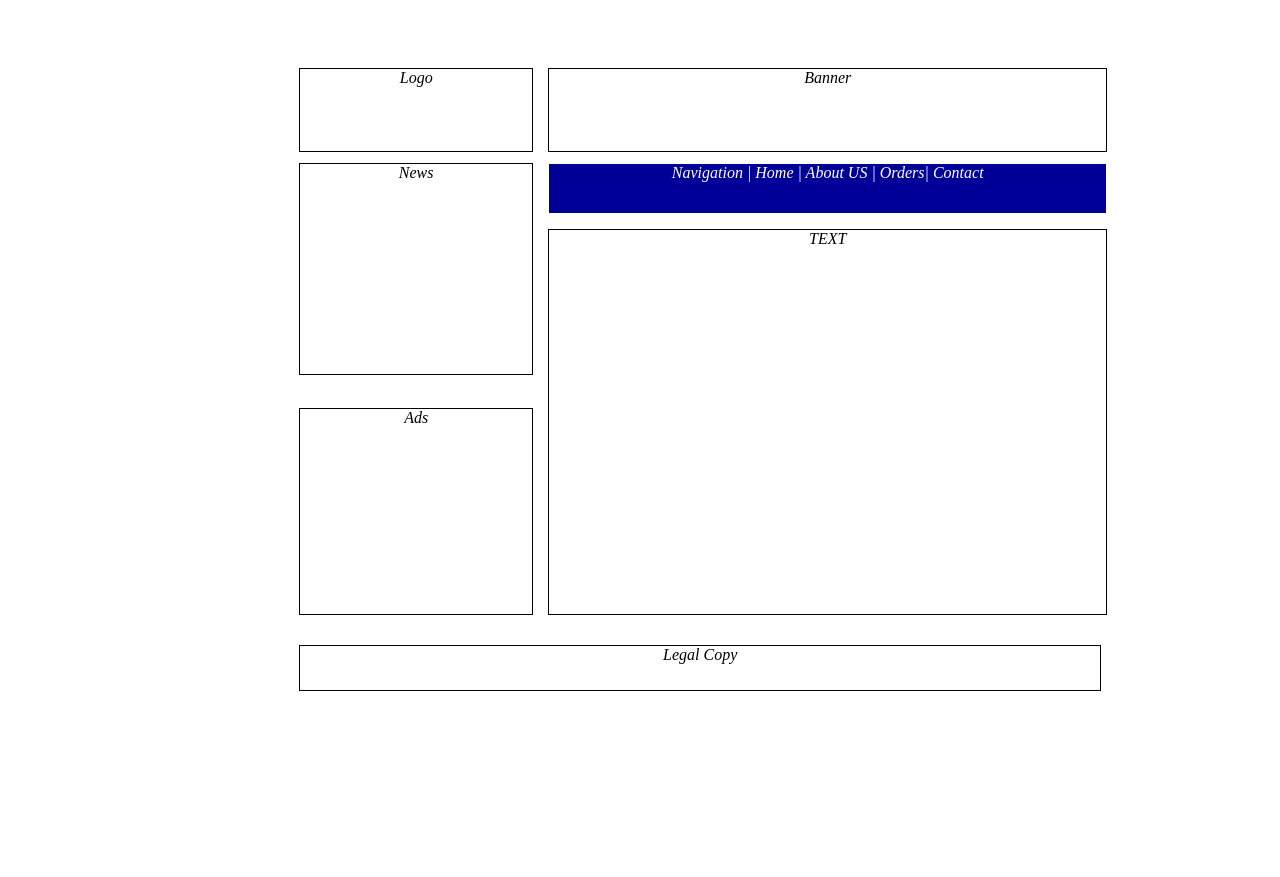
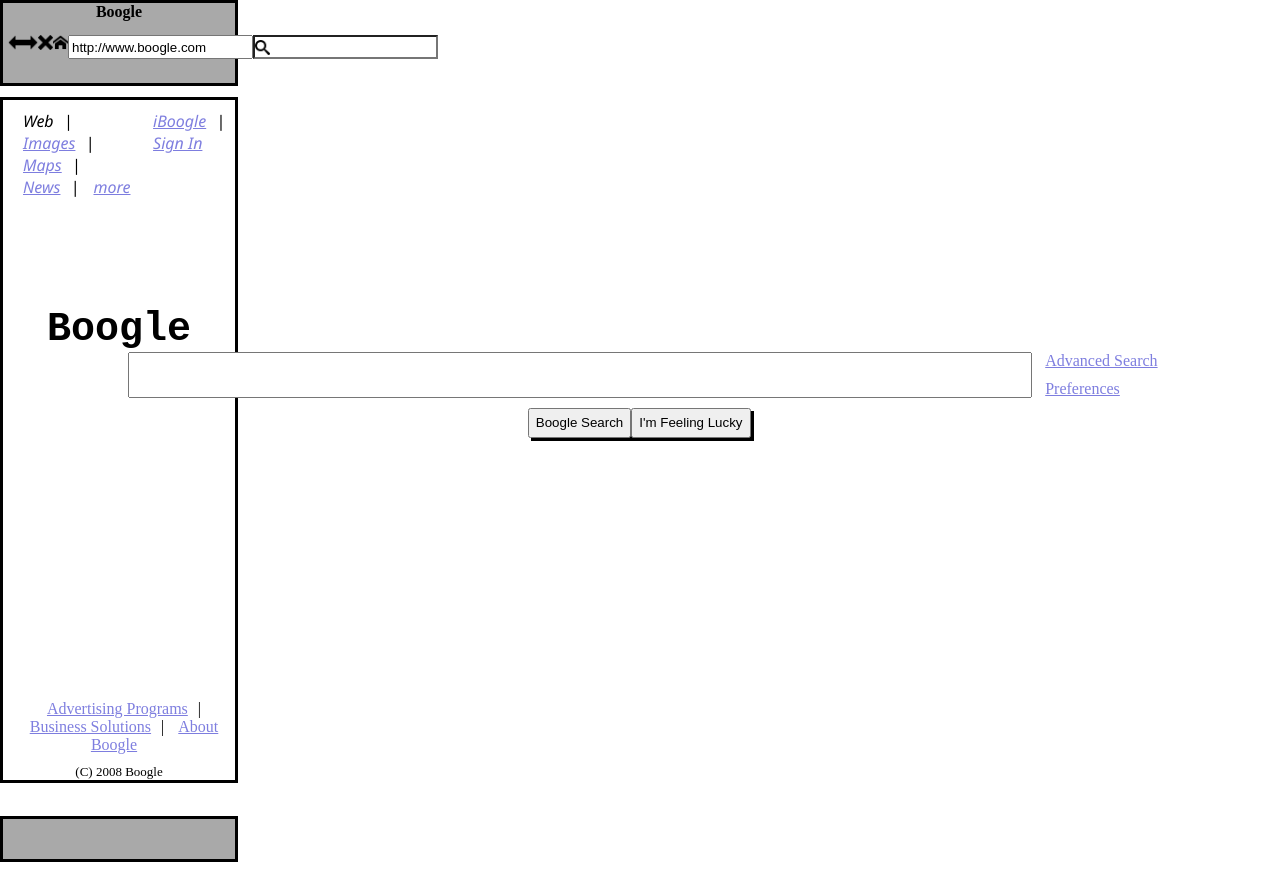
Before and after one commit to nikhilakatiki/Proejct-Flex-UI, a plain HTML site: page index.html in a window 1280 px wide. Before the commit the page ends 800 px from the top, so only its background shows below. Drawn offline with Linux system fonts and the light colour scheme.

Commit message:
Add files via upload

```diff
--- a/index.html
+++ b/index.html
@@ -3,30 +3,229 @@
 
 <head>
     <meta charset="utf-8">
-    <title>Layout</title>
+    <title>Search</title>
     <link rel="stylesheet" href="style.css">
 </head>
+<style>
+    .grid-container {
+        display: flex;
+        flex-direction: column;
+    }
+
+    .item1 {
+        display: flex;
+        text-align: center;
+        font-weight: bolder;
+        flex-direction: column;
+        height: 10vh;
+        background-color: darkgrey;
+        border-style: solid;
+        border-color: black
+    }
+
+    .item2 {
+        display: flex;
+        flex-direction: column;
+        height: 85vh;
+        border-style: solid;
+        border-color: black
+    }
+
+    .item3 {
+        height: 5vh;
+        border-style: solid;
+        border-color: black;
+        background-color: darkgrey;
+    }
+
+    body {
+        margin: 0;
+    }
+
+    .bar {
+        display: flex;
+        flex-direction: row;
+        justify-content: space-between;
+        height: 3vh;
+        margin-left: 5px;
+        margin-right: 5px;
+
+    }
+
+    .barsize {
+        width: 80vw;
+    }
+
+    .boo {
+        height: 4vh;
+    }
+
+    .search {
+        background-image: url("public/search.png");
+        background-position: left;
+        background-repeat: no-repeat;
+        background-size: 15px;
+    }
+
+    .line {
+        display: flex;
+        flex-direction: row;
+        justify-content: space-between;
+        padding-left: 10px;
+        padding-right: 10px;
+        padding-top: 10px;
+        font-family: 'Segoe UI', Tahoma, Geneva, Verdana, sans-serif;
+        font-style: oblique;
+        height: 30%;
+    }
+
+    a {
+        padding-right: 10px;
+        padding-left: 10px;
+        text-decoration: underline;
+        color: rgba(60, 60, 207, 0.664);
+    }
+
+    .no {
+        text-decoration: none;
+        color: black;
+    }
+
+    .dim {
+        color: black;
+        text-align: center;
+        font-weight: bolder;
+        font-family: monospace;
+        font-size: 40px;
+    }
+
+    .barinfo {
+        display: flex;
+        flex-direction: row;
+        width: 100vw;
+        justify-content: center;
+    }
+
+    .info {
+        height: 40px;
+        width: 70vw;
+    }
+
+    .divide {
+        display: flex;
+        flex-direction: column;
+        text-decoration: underline;
+        color: rgba(60, 60, 207, 0.664);
+        padding-left: 1vw;
+        justify-content: space-between;
+    }
+
+    .lucky {
+        display: flex;
+        flex-direction: row;
+        padding-top: 10px;
+        padding-left: 41vw;
+        padding-right: 41vw;
+        justify-content: space-between;
+    }
+
+    .shade {
+        box-shadow: 3px 3px;
+        height: 30px;
+    }
+
+    .endBoo {
+        display: flex;
+        flex-direction: column;
+        text-align: center;
+    }
+
+    .footline {
+        text-decoration: underline;
+        color: rgba(60, 60, 207, 0.664);
+
+    }
+
+    .BigBoo {
+        height: 60%;
+    }
+
+    .num {
+        padding-top: 10px;
+        text-align: center;
+        font-size: small;
+    }
+</style>
 
 <body>
-    <div class="size">
-        <div class="layout">
-            <div class="grid-container">
-                <div class="firstColumn">
-                    <div class="item1">Logo</div>
-                    <div class="item2">News</div>
-                    <div class="item3">Ads</div>
+    <div class="grid-container">
+        <div class="item1">
+            <div class="boo"> Boogle</div>
+            <divv class=bar>
+                <img src="public\arrow-left.png" width="15" height="15">
+                <img src="public\arrow-right.png" width="15" height="15">
+                <img src="public\cross.png" width="15" height="15">
+                <img src="public\home.png" width="15" height="15">
+                <input class="barsize" type="text" id=name value="http://www.boogle.com">
+                <input class="search" type="text" id=name2>
+        </div>
+        <div class="item2">
+            <div class="line">
+                <div>
+                    <a class="no">Web</a>|
+                    <a>Images</a>|
+                    <a>Maps</a>|
+                    <a>News</a>|
+                    <a>more</a>
                 </div>
-                <div class="column">
-                    <div class="item4">Banner</div>
-                    <div class="item5 specs">Navigation | Home | About US | Orders| Contact</div>
-                    <div class="item6">TEXT</div>
+                <div>
+                    <a>iBoogle</a>|
+                    <a>Sign In</a>
                 </div>
+
             </div>
-            <div>
-                <div class="item7">Legal Copy</div>
+            <div class="BigBoo">
+                <div class="dim">Boogle</div>
+                <div class="barinfo">
+                    <div>
+                        <input class="info" type="text" id=name size="100">
+                    </div>
+                    <div class="divide">
+                        <div>
+                            Advanced Search
+                        </div>
+                        <div>
+                            Preferences
+                        </div>
+                    </div>
+                </div>
+                <div class="lucky">
+                    <div>
+                        <input class="shade" type="button" value="Boogle Search">
+                    </div>
+                    <div>
+                        <input class="shade" type="button" value="I'm Feeling Lucky">
+                    </div>
+                </div>
+
+            </div>
+            <div class="endBoo">
+                <div >
+                    <a class="footline">Advertising Programs</a>|
+                    <a class="footline">Business Solutions</a>|
+                    <a class="footline">About Boogle</a>
+                </div>
+                <div class="num">
+                    (C) 2008 Boogle
+                </div>
+
             </div>
         </div>
+        <div class="item3"></div>
     </div>
+
+
+
 </body>
 
 </html>
```
Also changed, not shown: public/arrow-left.png (added), public/arrow-right.png (added), public/arrow_drop_down.png (added), public/cross.png (added), public/expand_more.png (added), public/home.png (added), public/search.png (added).
